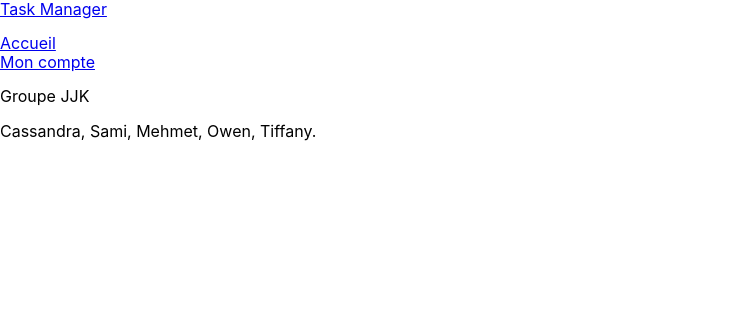
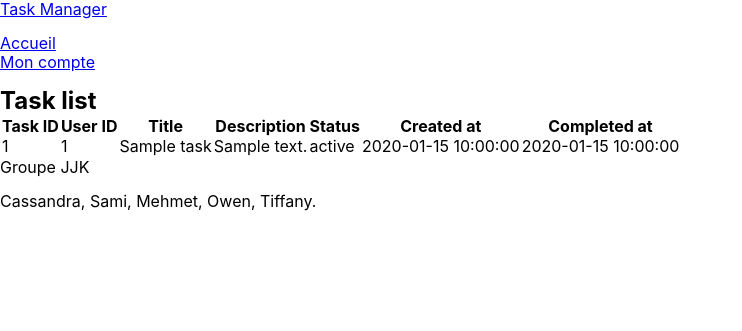
Before and after one commit to Tiffany-Dby/task_manager, a PHP site: page / in a window 1280 px wide. Shown: the top 331 px of the page, without its empty margins (0-742 px from the left). Run offline with PHP 8.4, Linux system fonts and the light colour scheme; tables that the repository leaves empty or names only in its code hold one stand-in row (values such as "Sample post").

Commit message:
file tmViewTaskList done

```diff
--- a/index.php
+++ b/index.php
@@ -12,9 +12,11 @@
 </head>
 <body>
     <?php require_once __DIR__ . "/tmHeader.php" ?>
+
     <main>
+            <?php require_once __DIR__ . '/tmViewTasksList.php' ?>
+    </main>
 
-    </main>
     <?php require_once __DIR__ . "/tmFooter.php" ?>
 </body>
 </html>
--- a/tmDatabase.php
+++ b/tmDatabase.php
@@ -1,12 +1,16 @@
 <?php
-$db_host = 'localhost';
-$db_user = 'root';
-$db_password = '';
-$db_name = 'task_manager';
+$tm_db_host = 'localhost';
+$tm_db_user = 'root';
+$tm_db_password = '';
+$tm_db_name = 'task_manager';
 
 try {
-    $base = new PDO("mysql:host=$db_host;dbname=$db_name", "$db_user", "$db_password");
-    $base->setAttribute(PDO::ATTR_ERRMODE, PDO::ERRMODE_EXCEPTION);
-} catch (PDOException $e) {
+
+    $tmBase = new PDO("mysql:host=$tm_db_host;dbname=$tm_db_name", "$tm_db_user", "$tm_db_password");
+    $tmBase->setAttribute(PDO::ATTR_ERRMODE, PDO::ERRMODE_EXCEPTION);
+
+    } catch (PDOException $e) {
+
     die('Connection failed: ' . $e->getMessage());
 }
+?>
--- /dev/null
+++ b/tmViewTasksList.php
@@ -0,0 +1,61 @@
+<?php
+
+require_once ('tmDatabase.php');
+require_once ('tmHeader.php');
+
+try {
+
+    // Récupérer l'ID de l'utilisateur depuis l'URL
+    $tmUserId = isset($_GET['user_id']) ? (int) $_GET['user_id'] : null;
+
+    // Si un user_id est spécifié, on filtre les tâches par cet ID, sinon on affiche toutes les tâches
+    if ($tmUserId) {
+        $tmSql = "SELECT * FROM tasks WHERE user_id = :user_id";
+        $tmReq = $tmBase->prepare($tmSql);
+        $tmReq->bindParam(':user_id', $tmUserId, PDO::PARAM_INT);
+    } else {
+        // Pas de filtrage, toutes les tâches
+        $tmSql = "SELECT * FROM tasks";
+        $tmReq = $tmBase->prepare($tmSql);
+    }
+
+    $tmReq->execute();
+    $tmUsers = $tmReq->fetchAll(PDO::FETCH_ASSOC);
+
+    if ($tmUsers) {
+        echo "<h2>Task list</h2>";
+        echo "<table>
+            <tr>
+                <th>Task ID</th>
+                <th>User ID</th>
+                <th>Title</th>
+                <th>Description</th>
+                <th>Status</th>
+                <th>Created at</th>
+                <th>Completed at</th>
+            </tr>";
+
+        foreach ($tmUsers as $tmUser) {
+            echo "<tr>
+                <td>" . htmlspecialchars($tmUser['task_id']) . "</td>
+                <td>" . htmlspecialchars($tmUser['user_id']) . "</td>
+                <td>" . htmlspecialchars($tmUser['title']) . "</td>
+                <td>" . htmlspecialchars($tmUser['description']) . "</td>
+                <td>" . htmlspecialchars($tmUser['status']) . "</td>
+                <td>" . htmlspecialchars($tmUser['created_at']) . "</td>
+                <td>" . htmlspecialchars($tmUser['completed_at']) . "</td>
+            </tr>";
+        }
+
+        echo "</table>";
+    } else {
+        echo "No user found.";
+    }
+
+} catch (Exception $e) {
+    die('Connection failed: ' . $e->getMessage());
+}
+
+require_once ('tmFooter.php');
+
+?>
```
